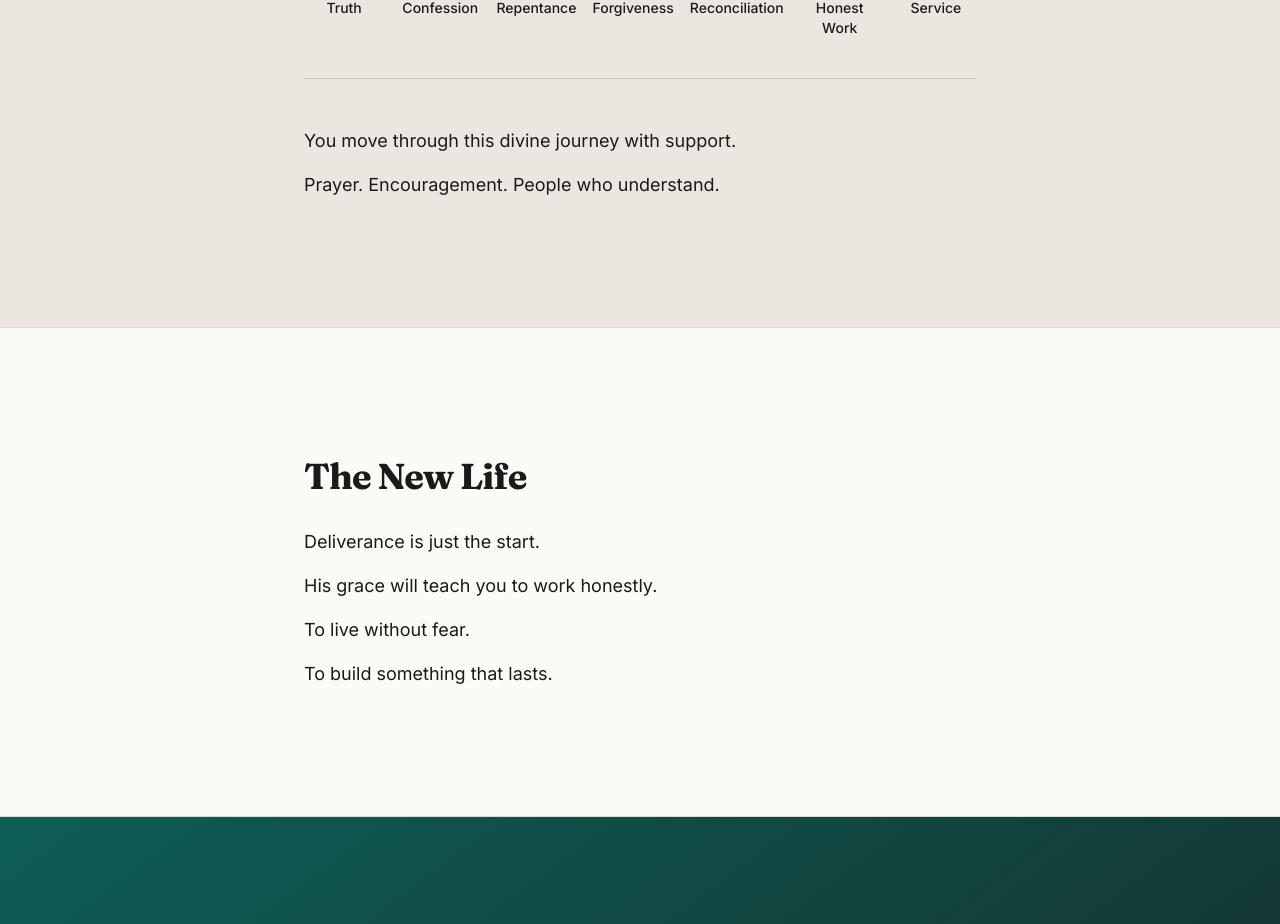
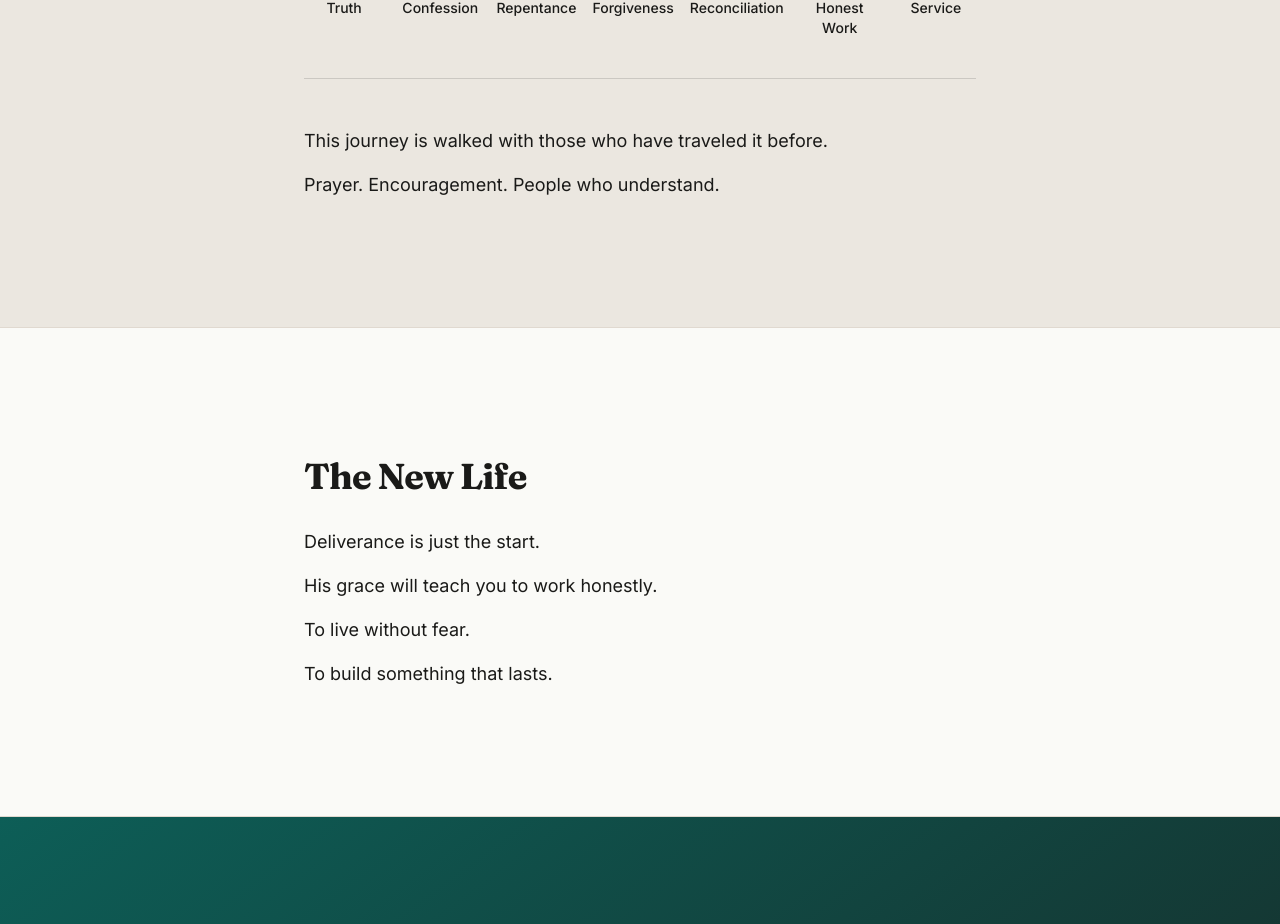
Before and after one commit to whoisjimilitan/restoration-community, a Next.js app in the folder apps/web/: page / in a window 1280 px wide. Shown: the part 2994-3918 px from the top of the page. Built offline with nearby package versions, Linux system fonts and the light colour scheme.

Commit message:
polish: refine 'Journey Out' copy for narrative flow

```diff
--- a/apps/web/src/app/page.tsx
+++ b/apps/web/src/app/page.tsx
@@ -171,7 +171,7 @@ export default function Home() {
           </div>
 
           <div className="space-y-4 pt-10 md:pt-12 border-t border-rc-text/15 text-base md:text-lg text-rc-text leading-relaxed font-light">
-            <p>You move through this divine journey with support.</p>
+            <p>This journey is walked with those who have traveled it before.</p>
             <p>Prayer. Encouragement. People who understand.</p>
           </div>
         </motion.div>
```
